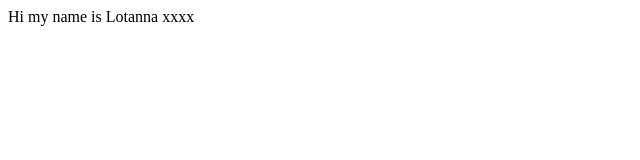
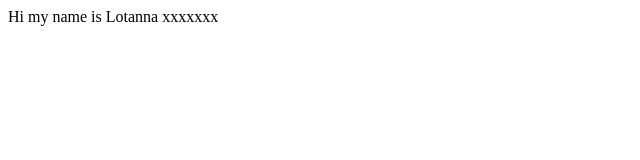
Before and after one commit to komalsdagde/application, a plain HTML site: page index.html in a window 1280 px wide. Shown: the full height of the page, 0-640 px from the left. Drawn offline with Linux system fonts and the light colour scheme.

Commit message:
html added

```diff
--- a/index.html
+++ b/index.html
@@ -1,5 +1,5 @@
 <html>
 <div>
-<p> Hi my name is Lotanna xxxx<p>
+<p> Hi my name is Lotanna xxxxxxx<p>
 </div>
 </html>
```
